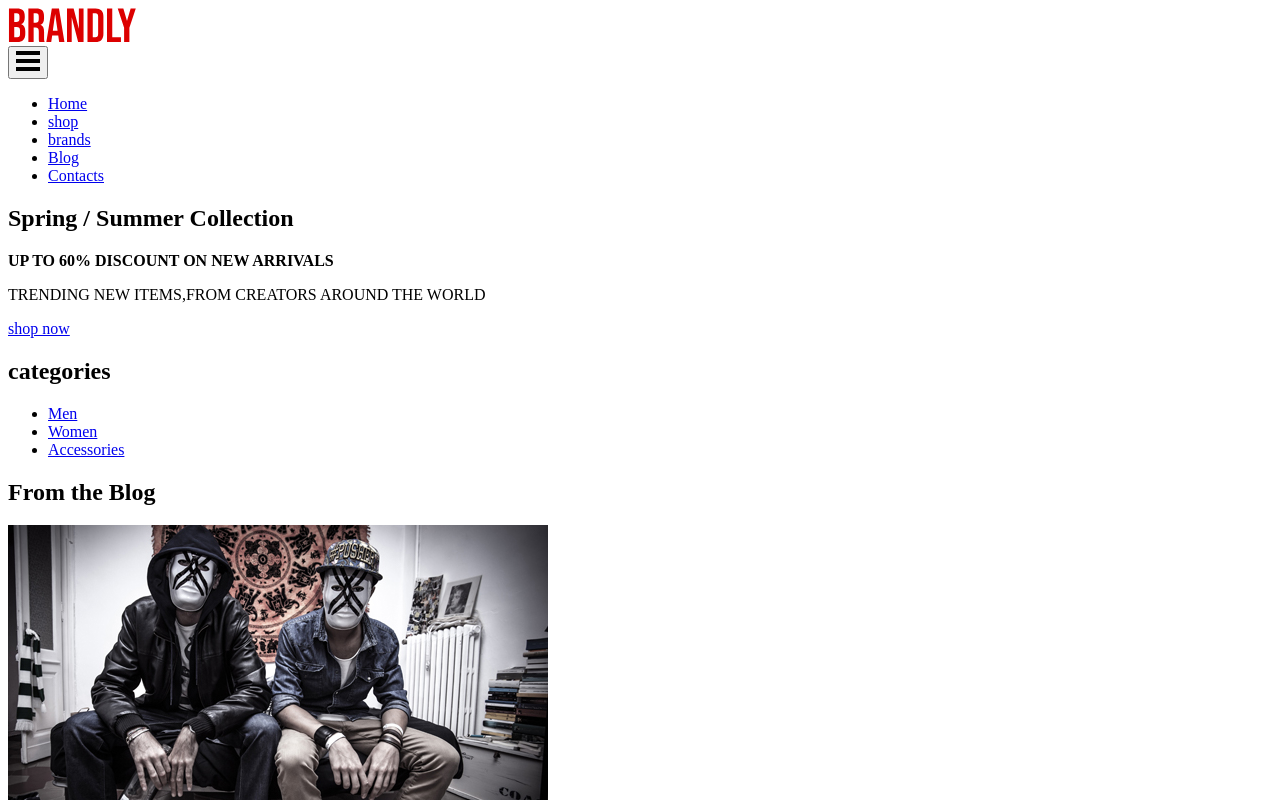
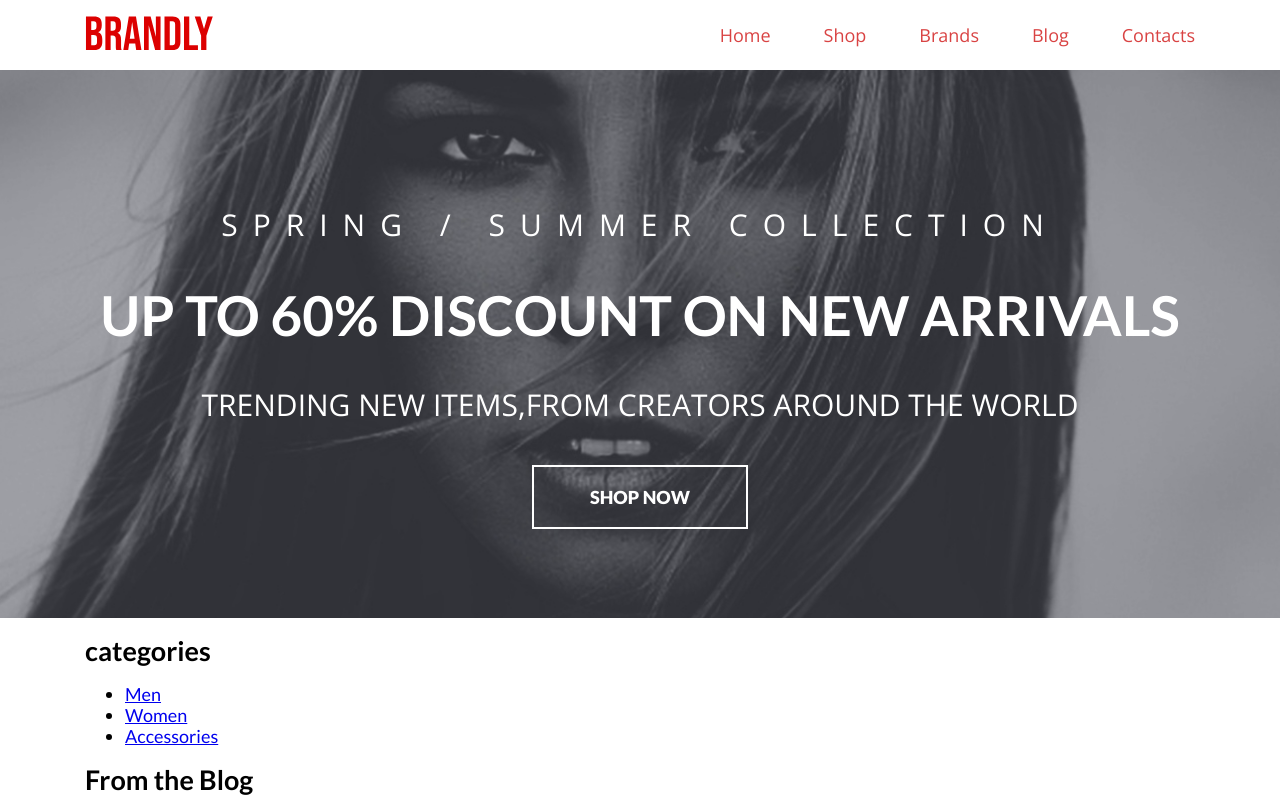
Before and after one commit to aida-abdyraimova/brandly, a plain HTML site: page index.html in a window 1280 px wide. Shown: the top 800 px of the page. Drawn offline with nearby package versions, Linux system fonts and the light colour scheme.

Commit message:
Add header and hero

```diff
--- a/index.html
+++ b/index.html
@@ -5,46 +5,51 @@
   <meta http-equiv="X-UA-Compatible" content="IE=edge">
   <meta name="viewport" content="width=device-width, initial-scale=1.0">
   <title>Brandly</title>
+  <link rel="preconnect" href="https://fonts.googleapis.com">
+  <link rel="preconnect" href="https://fonts.gstatic.com" crossorigin>
+  <link href="https://fonts.googleapis.com/css2?family=Lato:wght@400;700;900&family=Open+Sans:ital,wght@0,300;0,400;0,700;1,300&display=swap"
+  rel="stylesheet"/>
+  <link rel="stylesheet" href="css/main.min.css">
 </head>
 <body>
-
   <header class="header">
     <div class="container">
       <div class="header__inner">
         <a class="header__logo logo" href="#">
           <img class="logo__img" src="img/Logo.svg" alt="Логотип">
         </a>
-      </div>
 
         <button class="header__nav-toggle">
           <svg xmlns="http://www.w3.org/2000/svg" width="24" height="24" viewBox="0 0 24 24"><path d="M24 6h-24v-4h24v4zm0 4h-24v4h24v-4zm0 8h-24v4h24v-4z"/></svg>
         </button>
 
-      <div class="header__nav">
+        <nav class="header__nav">
           <ul class="menu">
-          <li menu__item>
+            <li class="menu__item">
               <a class="menu__link" href="#">Home</a>
             </li>
-          <li menu__item>
+            <li class="menu__item">
               <a class="menu__link" href="#">shop</a>
             </li>
-          <li menu__item>
+            <li class="menu__item">
               <a class="menu__link" href="#">brands</a>
             </li>
-          <li menu__item>
+            <li class="menu__item">
               <a class="menu__link" href="#">Blog</a>
             </li>
-          <li menu__item>
+            <li class="menu__item">
               <a class="menu__link" href="#">Contacts</a>
             </li>
           </ul>
+        </nav>
       </div>
+
+
     </div>
   </header>
 
   <main class="index-main">
-
-    <section class="hero">
+    <section class="hero overley">
       <div class="container">
         <h2 class="hero__title">Spring / Summer Collection</h2>
         <strong class="hero__info">UP TO 60% DISCOUNT ON NEW ARRIVALS</strong>
--- /dev/null
+++ b/scss/_btn.scss
@@ -0,0 +1,14 @@
+@import "vars";
+
+.btn {
+  display: inline-block; /*Потому что ссылка*/
+  padding: 21px 56px;
+  color: $ligth;
+  font-family: $main-font;
+  font-style: normal;
+  font-weight: 900;
+  font-size: 18px;
+  line-height: 18px;
+  text-decoration: none;
+  border: 2px solid $ligth;
+}
--- /dev/null
+++ b/scss/_container.scss
@@ -0,0 +1,5 @@
+.container {
+  max-width: 1140px;
+  margin: 0 auto;
+  padding: 0 15px;
+}
--- /dev/null
+++ b/scss/_globals.scss
@@ -0,0 +1,18 @@
+@import "vars";
+
+html {
+  box-sizing: border-box;
+}
+
+*,
+*::before,
+*::after {
+  box-sizing: inherit;
+}
+
+body {
+  margin: 0;
+  font-family: $main-font;
+  font-size: 18px;
+  line-height: 21px;
+}
--- /dev/null
+++ b/scss/_header.scss
@@ -0,0 +1,15 @@
+@import 'vars';
+
+.header {
+  padding: 16px 0;
+
+  &__inner {
+    display: flex;
+    justify-content: space-between;
+    align-items: center;
+  }
+
+  &__nav-toggle {
+    display: none;
+  }
+}
--- /dev/null
+++ b/scss/_hero.scss
@@ -0,0 +1,52 @@
+@import "vars";
+
+.hero {
+  min-height: 544px;
+  padding: 140px 0 89px;
+  text-align: center;
+  background-image: url('/img/bg-hero.jpg');
+  background-repeat: no-repeat;
+  background-position: center;
+  background-size: cover;
+  color: $ligth;
+  text-transform: uppercase;
+
+  &__title {
+    margin: 0 0 45px;
+    font-family: $secondary-font;
+    font-style: normal;
+    font-weight: 300;
+    font-size: 30px;
+    line-height: 30px;
+    letter-spacing: 0.5em;
+  }
+
+  &__info {
+    display: inline-block;
+    margin: 0 0 45px;
+    font-family: $main-font;
+    font-style: normal;
+    /*font-weight: 900;*/
+    font-size: 55px;
+    line-height: 60px;
+  }
+
+  &__info-secondary {
+    margin: 0 0 45px;
+    font-family: $secondary-font;
+    font-style: normal;
+    font-weight: 300;
+    font-size: 30px;
+    line-height: 30px;
+  }
+
+  &__link {
+    transition: all 0.3s;
+    &:hover {
+      background-color: $accent;
+      border-color: $accent;
+    }
+  }
+
+
+}
--- /dev/null
+++ b/scss/_logo.scss
@@ -0,0 +1,3 @@
+.logo {
+  max-width: 255px;
+}
--- /dev/null
+++ b/scss/_menu.scss
@@ -0,0 +1,28 @@
+@import 'vars';
+
+.menu {
+  display: flex;
+  margin: 0;
+  padding: 0;
+  list-style: none;
+
+  &__item + &__item {
+    margin-left: 53px;
+  }
+
+  &__link {
+    font-family: $secondary-font;
+    font-style: normal;
+    font-weight: 400;
+    font-size: 18px;
+    line-height: 18px;
+    text-transform: capitalize;
+    color: $accent;
+    text-decoration: none;
+    transition: all 0.3s;
+
+    &:hover {
+      color: lighten($accent, 20%);
+    }
+  }
+}
--- /dev/null
+++ b/scss/_overlay.scss
@@ -0,0 +1,17 @@
+@import "vars";
+
+.overley {
+  position: relative;
+  z-index: 1;
+
+  &::after {
+    position: absolute;
+    top: 0;
+    left: 0;
+    content: "";
+    width: 100%;
+    height: 100%;
+    background-color: rgba(34, 37, 51, 0.4);
+    z-index: -1;
+  }
+}
--- /dev/null
+++ b/scss/_vars.scss
@@ -0,0 +1,5 @@
+$main-font: "Lato", sans-serif;
+$secondary-font: "Open Sans", sans-serif;
+$accent: #D94343;
+$ligth: #fff;
+$dark: #333;
--- /dev/null
+++ b/scss/main.scss
@@ -0,0 +1,8 @@
+@import 'globals';
+@import 'container';
+@import 'header';
+@import 'logo';
+@import 'menu';
+@import 'hero';
+@import 'overlay';
+@import 'btn';
```
Also changed, not shown: css/main.min.css (added), img/bg-hero.jpg (added). Lines whose indentation alone changed are shown as unchanged.
